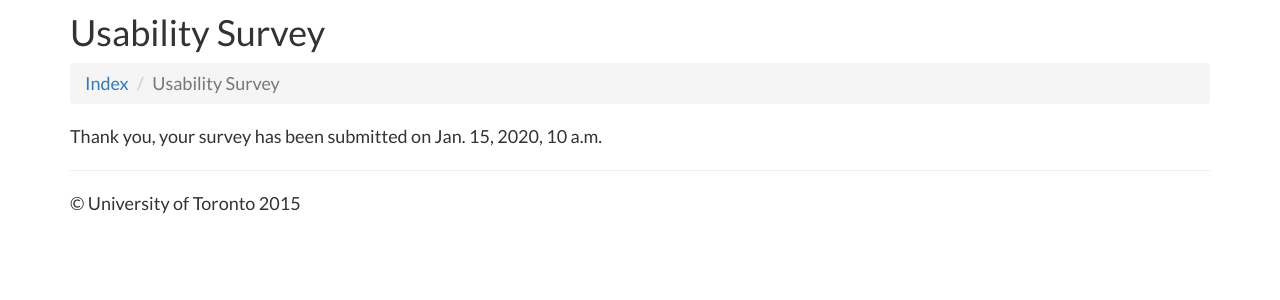
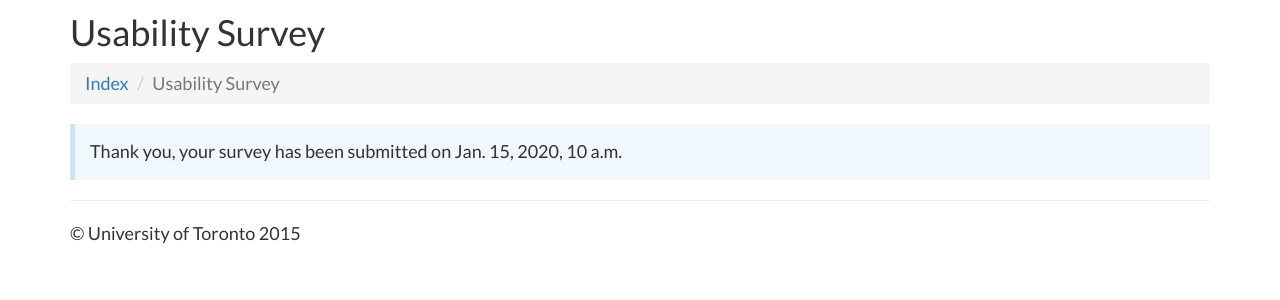
Before and after one commit to SPOClab-ca/talk2me_interface, a Django app: template templates/datacollector/usabilitysurvey.html in a window 1280 px wide. Shown: the part 57-357 px from the top of the page. Run offline with Django 3.2, Linux system fonts and the light colour scheme; the template is opened without the code that fills it: most values are stand-ins (such as "Sample title", 1, 10 or a date in 2020); some libraries are stand-ins or nearby versions.

Commit message:
Added prettier callout

```diff
--- a/templates/datacollector/usabilitysurvey.html
+++ b/templates/datacollector/usabilitysurvey.html
@@ -20,7 +20,7 @@
 </ol>
 
 {% if survey_date_completed %}
-    <p>Thank you, your survey has been submitted on {{ survey_date_completed }}</p>
+    <div class="bs-callout bs-callout-info">Thank you, your survey has been submitted on {{ survey_date_completed }}</div>
 {% else %}
 
     {% if form_errors %}
```
